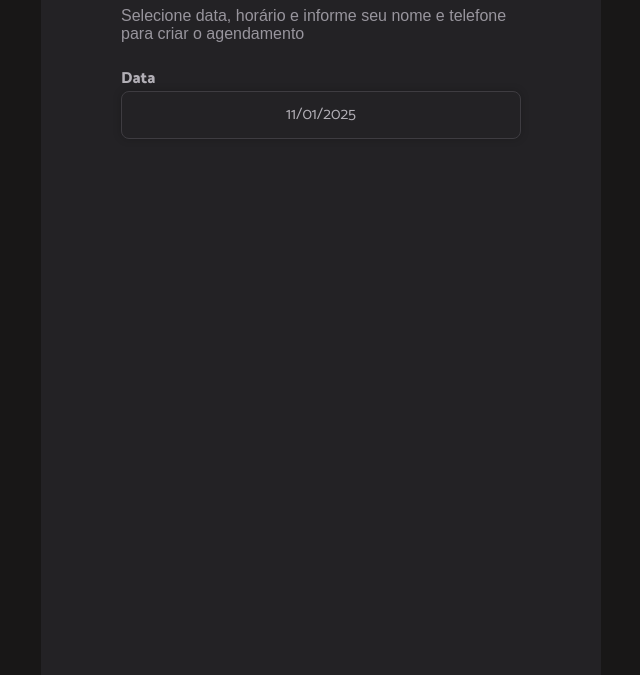
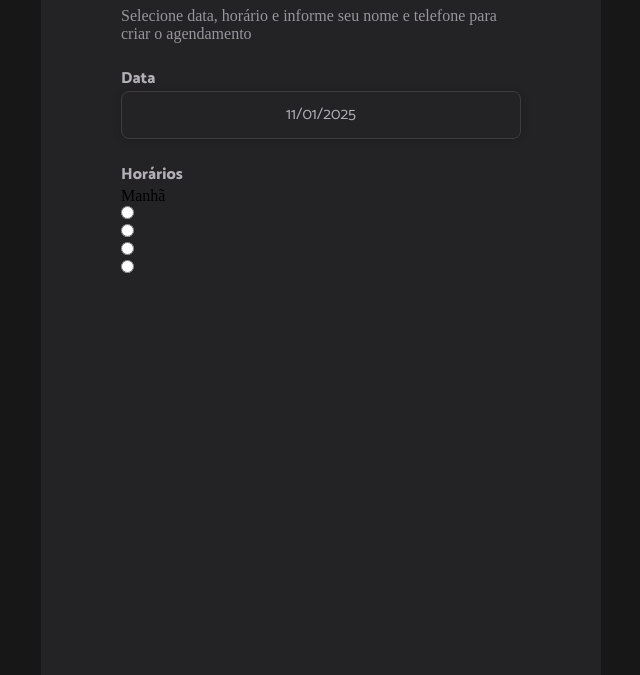
Before and after one commit to GeorgeSilv3/agendamento, a plain HTML site: page index.html in a window 1280 px wide. Shown: the part 125-800 px from the top of the page, without its empty margins (319-959 px from the left). Drawn offline with Linux system fonts and the light colour scheme; some icons are missing.

Commit message:
add schedules section html

```diff
--- a/index.html
+++ b/index.html
@@ -10,6 +10,7 @@
     <link rel="stylesheet" href="/styles.css/header.css">
     <link rel="stylesheet" href="/styles.css/booking-section.css">
     <link rel="stylesheet" href="/styles.css/calendar.css">
+    <link rel="stylesheet" href="/styles.css/schedules.css">
     <script src="https://unpkg.com/@phosphor-icons/web@2.1.1"></script>
     <link href="https://fonts.googleapis.com/css2?family=Catamaran:wght@100..900&display=swap" rel="stylesheet">
     <title>Testes</title>
@@ -62,6 +63,44 @@
                         </div>
                     </div>
                 </fieldset>
+                <!-- Schedules -->
+                <fieldset>
+                    <legend>Horários</legend>
+                    <div class="schedules">
+                        <!-- Morning Schedules -->
+
+                        <!-- Rather than use "b", uses o ::after or ::before, that way you can change the colors easier -->
+                        <span>Manhã</span>
+                        <!-- 9pm -->
+                        <div class="schedules-input">
+                            <label for="9pm" aria-label="09:00" class="shedule-selector">
+                                <!-- <b>09:00</b> -->
+                                <input type="radio" name="9pm" id="9pm">
+                            </label>
+                        </div>
+                        <!-- 10pm -->
+                        <div class="schedules-input">
+                            <label for="10pm" aria-label="10:00" class="shedule-selector">
+                                <!-- <b>10:00</b> -->
+                                <input type="radio" name="10pm" id="10pm">
+                            </label>
+                        </div>
+                        <!-- 11pm -->
+                        <div class="schedules-input">
+                            <label for="11pm" aria-label="11:00" class="shedule-selector">
+                                <!-- <b>11:00</b> -->
+                                <input type="radio" name="11pm" id="11pm">
+                            </label>
+                        </div>
+                        <!-- 12pm -->
+                        <div class="schedules-input">
+                            <label for="12pm" aria-label="12:00" class="shedule-selector">
+                                <!-- <b>12:00</b> -->
+                                <input type="radio" name="12pm" id="12pm">
+                            </label>
+                        </div>
+                    </div>
+                </fieldset>
         </main>
     </div>
 
--- a/styles.css/booking-section.css
+++ b/styles.css/booking-section.css
@@ -1,9 +1,9 @@
-.booking-wrapper{
+fieldset{
     border: none;
     position: relative;
 }
 
-.booking-wrapper legend{
+fieldset legend{
     font: var(--title-md);
     color: var(--gray-200);
 }
--- a/styles.css/calendar.css
+++ b/styles.css/calendar.css
@@ -1,10 +1,3 @@
-*{
-    margin: 0;
-    padding: 0;
-    box-sizing: border-box;
-    font-family: "Poppins", sans-serif;
-}
-
 .calendar{
     margin-top: 1rem;
     width: inherit;
```
Also changed, not shown: styles.css/schedules.css (added).
